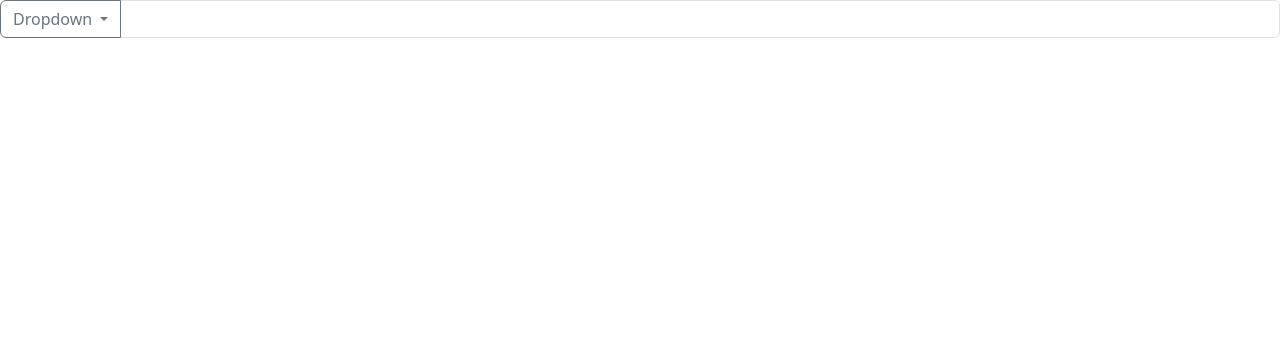
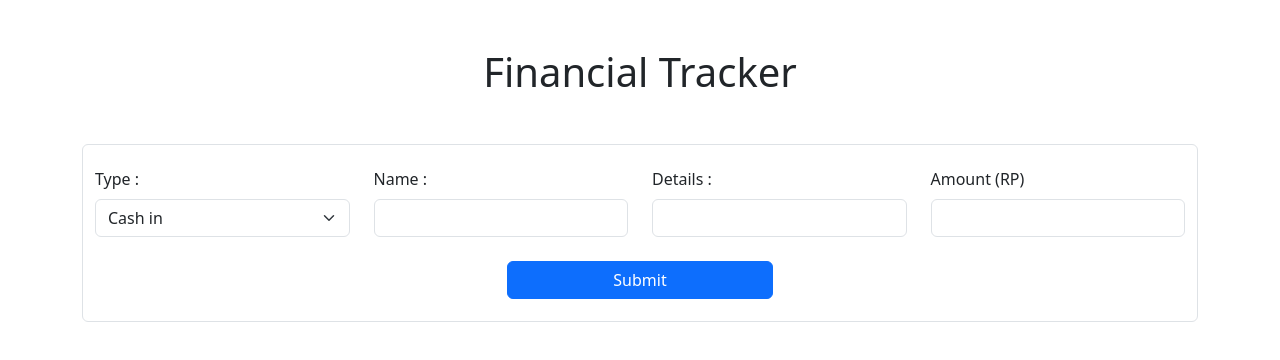
Before and after one commit to RevoU-FSSE-2/week-7-mnajmytsss, a website: page index.html in a window 1280 px wide. Drawn offline with nearby package versions, Linux system fonts and the light colour scheme.

Commit message:
chore: modified index.html

```diff
--- a/index.html
+++ b/index.html
@@ -4,37 +4,57 @@
     <meta charset="UTF-8" />
     <meta name="viewport" content="width=device-width, initial-scale=1.0" />
     <title>Document</title>
+    <link rel="preconnect" href="https://fonts.googleapis.com" />
+    <link rel="preconnect" href="https://fonts.gstatic.com" crossorigin />
+    <link
+      href="https://fonts.googleapis.com/css2?family=Comfortaa&display=swap"
+      rel="stylesheet"
+    />
     <link
       rel="stylesheet"
       href="https://cdn.jsdelivr.net/npm/bootstrap@5.3.1/dist/css/bootstrap.min.css"
     />
+    <link rel="stylesheet" href="style.css" />
   </head>
   <body>
-    <div>
-
-    </div>
-    <div class="input-group mb-3">
-      <button
-        class="btn btn-outline-secondary dropdown-toggle"
-        type="button"
-        data-bs-toggle="dropdown"
-        aria-expanded="false"
-      >
-        Dropdown
-      </button>
-      <ul class="dropdown-menu">
-        <li><a class="dropdown-item" href="#">Action</a></li>
-        <li><a class="dropdown-item" href="#">Another action</a></li>
-        <li><a class="dropdown-item" href="#">Something else here</a></li>
-        <li><hr class="dropdown-divider" /></li>
-        <li><a class="dropdown-item" href="#">Separated link</a></li>
-      </ul>
-      <input
-        type="text"
-        class="form-control"
-        aria-label="Text input with dropdown button"
-      />
-    </div>
+    <header class="mt-5 text-center">
+      <div  class="">
+        <h1>Financial Tracker</h1>
+      </div>
+    </header>
+    <section id="forms">
+      <div class="container mt-5">
+        <form class="form-control">
+          <div class="row mt-3 mb-2">
+            <div class="col">
+              <label for="disabledSelect" class="form-label">Type :</label>
+              <select id="disabledSelect" class="form-select">
+                <option>Cash in</option>
+                <option>Cash out</option>
+              </select>
+            </div>
+            <div class="col">
+              <label for="inputName" class="form-label">Name :</label>
+              <input type="text" class="form-control" id="InputName" />
+            </div>
+            <div class="col">
+              <label for="InputDetails" class="form-label">Details :</label>
+              <input type="text" class="form-control" id="InputDetails" />
+            </div>
+            <div class="col">
+              <label for="inputAmount" class="form-label">Amount (RP)</label>
+              <input type="number" class="form-control" id="inputAmount" />
+            </div>
+          </div>
+          <div class="container text-center mb-3">
+            <button type="submit" class="btn btn-primary mt-3 w-25">
+              Submit
+            </button>
+          </div>
+        </form>
+        <div></div>
+      </div>
+    </section>
   </body>
   <script
     src="https://cdn.jsdelivr.net/npm/@popperjs/core@2.11.8/dist/umd/popper.min.js"
```
